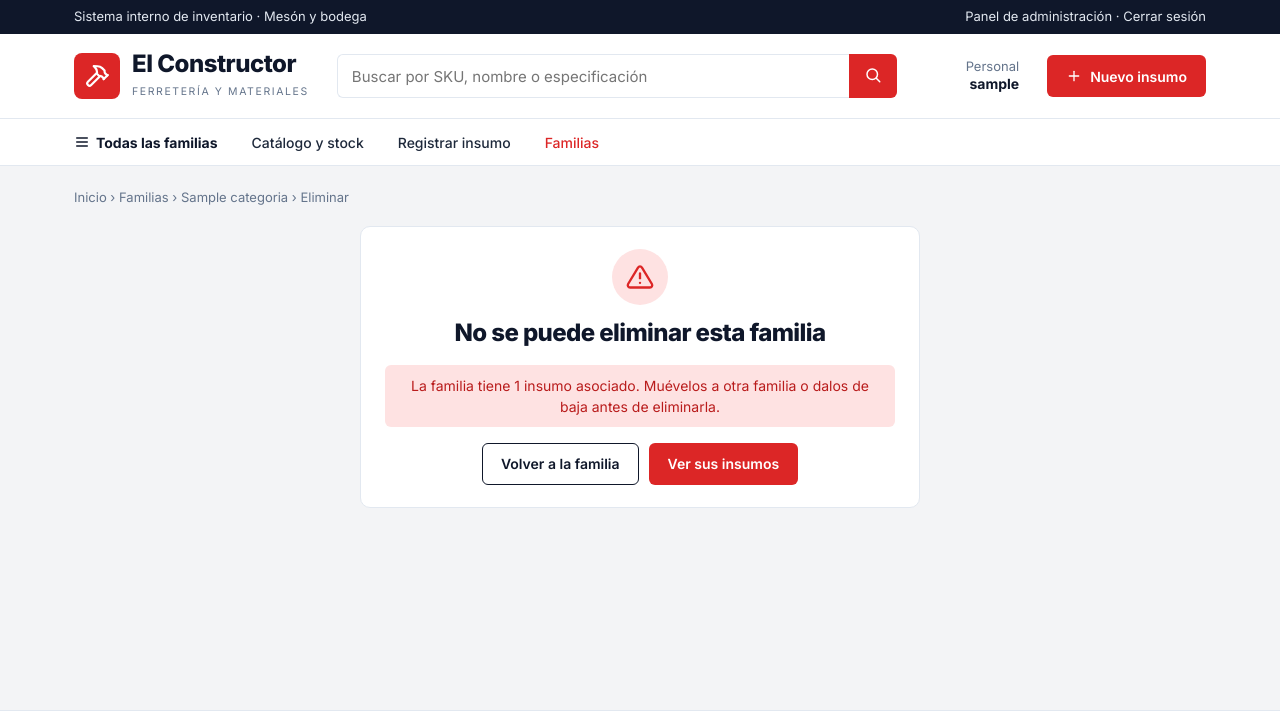
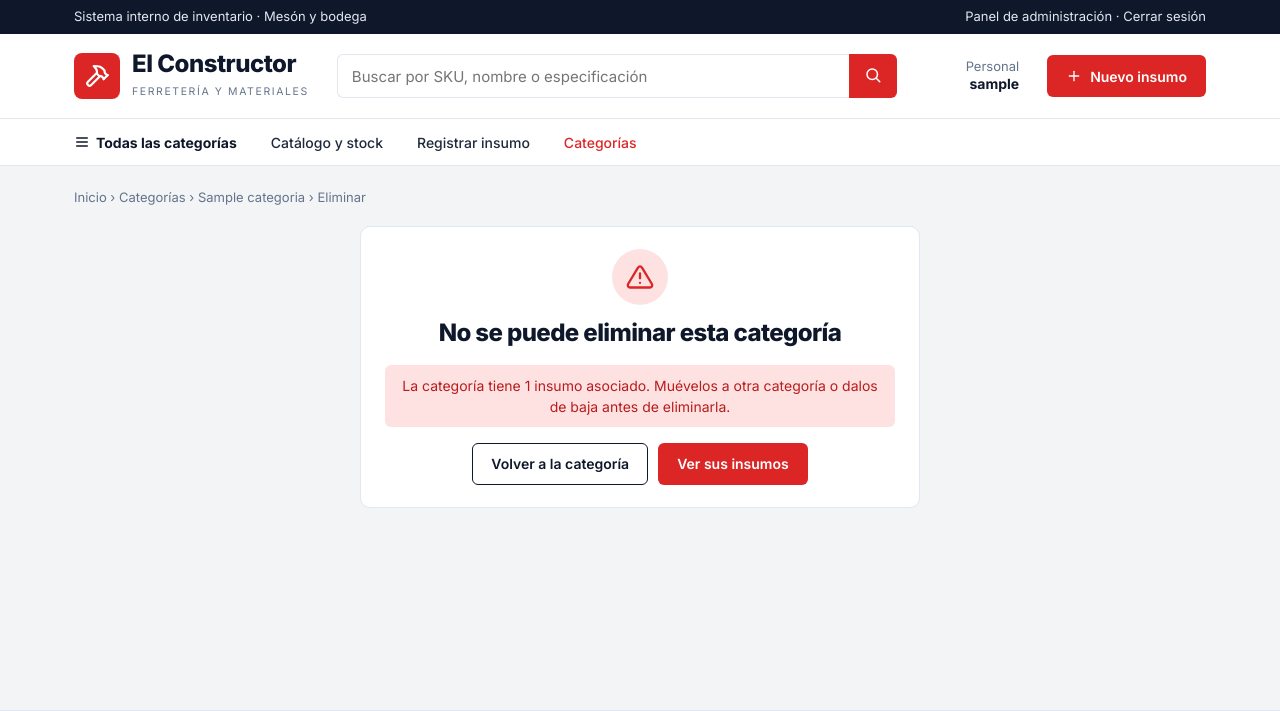
Before and after one commit to gbiggios/ferreteria-el-constructor, a Django app: page /categorias/1/eliminar/ in a window 1280 px wide. Shown: the top 711 px of the page. Run offline with Django 3.2, Linux system fonts and the light colour scheme; a user stored in the database is signed in; tables that the repository leaves empty hold one stand-in row (values such as "Sample post"); some libraries are stand-ins or nearby versions.

Commit message:
refactor: renombrar "Familia" a "Categoría" en la interfaz

```diff
--- a/apps/ferreteria/forms.py
+++ b/apps/ferreteria/forms.py
@@ -23,7 +23,7 @@ class ProductoForm(forms.ModelForm):
 
     def __init__(self, *args, **kwargs):
         super().__init__(*args, **kwargs)
-        self.fields['categoria'].empty_label = 'Seleccione una familia'
+        self.fields['categoria'].empty_label = 'Seleccione una categoría'
 
 
 class CategoriaForm(forms.ModelForm):
--- a/apps/ferreteria/static/ferreteria/css/el-constructor.css
+++ b/apps/ferreteria/static/ferreteria/css/el-constructor.css
@@ -68,8 +68,8 @@ main { flex: 1 0 auto; }
 .menu .contenedor { display: flex; gap: 34px; height: 46px; align-items: center; font-size: 14px; font-weight: 500; }
 .menu a { color: var(--texto); }
 .menu a:hover, .menu a.activo { color: var(--rojo); }
-.menu .menu-familias { font-weight: 700; color: var(--tinta); display: flex; align-items: center; gap: 6px; }
-.menu .menu-familias svg { width: 16px; height: 16px; }
+.menu .menu-categorias { font-weight: 700; color: var(--tinta); display: flex; align-items: center; gap: 6px; }
+.menu .menu-categorias svg { width: 16px; height: 16px; }
 
 /* Encabezado de página */
 .migas { font-size: 13px; color: var(--gris); margin: 22px 0 10px; }
@@ -97,12 +97,12 @@ main { flex: 1 0 auto; }
 .tono-naranjo { background: #ffedd5; color: var(--naranjo); }
 .tono-rojo { background: var(--rojo-suave); color: var(--rojo); }
 
-/* Pastillas de familia */
+/* Pastillas de categoría */
 .pastillas { display: flex; flex-wrap: wrap; gap: 8px; margin-bottom: 18px; }
 .pastilla { border: 1px solid var(--borde); background: var(--blanco); border-radius: 999px; padding: 6px 14px; font-size: 13px; font-weight: 500; }
 .pastilla:hover { border-color: var(--tinta); }
 .pastilla.activa { background: var(--tinta); color: var(--blanco); border-color: var(--tinta); }
-.etiqueta-familia { display: inline-block; background: #f1f5f9; border-radius: 999px; padding: 3px 10px; font-size: 12.5px; color: var(--texto); }
+.etiqueta-categoria { display: inline-block; background: #f1f5f9; border-radius: 999px; padding: 3px 10px; font-size: 12.5px; color: var(--texto); }
 
 /* Tabla */
 .tabla-cabecera { display: flex; justify-content: space-between; align-items: center; margin-bottom: 12px; }
--- a/apps/ferreteria/templates/ferreteria/category/category_confirm_delete.html
+++ b/apps/ferreteria/templates/ferreteria/category/category_confirm_delete.html
@@ -1,26 +1,26 @@
 {% extends 'ferreteria/fragments/base.html' %}
 
-{% block title %}Eliminar familia - El Constructor{% endblock %}
+{% block title %}Eliminar categoría - El Constructor{% endblock %}
 
 {% block main-content %}
-    <div class="migas"><a href="{% url 'ferreteria:home' %}">Inicio</a> › <a href="{% url 'ferreteria:category-list' %}">Familias</a> › <a href="{{ categoria.get_detail_url }}">{{ categoria.nombre }}</a> › Eliminar</div>
+    <div class="migas"><a href="{% url 'ferreteria:home' %}">Inicio</a> › <a href="{% url 'ferreteria:category-list' %}">Categorías</a> › <a href="{{ categoria.get_detail_url }}">{{ categoria.nombre }}</a> › Eliminar</div>
 
     <div class="tarjeta confirmacion" style="margin-top: 18px;">
         <span class="confirmacion-icono">{% include 'ferreteria/fragments/icono.html' with nombre='alerta' %}</span>
 
         {% if categoria.total_prod %}
-            {# on_delete=PROTECT: no se ofrece borrar una familia que todavía tiene insumos #}
-            <h1 class="titulo-pagina" style="font-size: 24px;">No se puede eliminar esta familia</h1>
+            {# on_delete=PROTECT: no se ofrece borrar una categoría que todavía tiene insumos #}
+            <h1 class="titulo-pagina" style="font-size: 24px;">No se puede eliminar esta categoría</h1>
             <div class="alerta" style="margin-top: 14px;">
-                {% if error %}{{ error }} {% endif %}La familia tiene {{ categoria.total_prod }} insumo{{ categoria.total_prod|pluralize }} asociado{{ categoria.total_prod|pluralize }}.
-                Muévelos a otra familia o dalos de baja antes de eliminarla.
+                {% if error %}{{ error }} {% endif %}La categoría tiene {{ categoria.total_prod }} insumo{{ categoria.total_prod|pluralize }} asociado{{ categoria.total_prod|pluralize }}.
+                Muévelos a otra categoría o dalos de baja antes de eliminarla.
             </div>
             <div style="display: flex; gap: 10px; justify-content: center;">
-                <a class="boton boton-borde" href="{{ categoria.get_detail_url }}">Volver a la familia</a>
+                <a class="boton boton-borde" href="{{ categoria.get_detail_url }}">Volver a la categoría</a>
                 <a class="boton boton-rojo" href="{% url 'ferreteria:home' %}?categoria={{ categoria.id }}">Ver sus insumos</a>
             </div>
         {% else %}
-            <h1 class="titulo-pagina" style="font-size: 24px;">¿Eliminar esta familia?</h1>
+            <h1 class="titulo-pagina" style="font-size: 24px;">¿Eliminar esta categoría?</h1>
             <p class="bajada" style="margin-bottom: 0;">No tiene insumos asociados. Esta acción no se puede deshacer.</p>
 
             <div class="resumen">
--- a/apps/ferreteria/templates/ferreteria/category/category_form.html
+++ b/apps/ferreteria/templates/ferreteria/category/category_form.html
@@ -4,8 +4,8 @@
 {% block title %}Editar {{ categoria.nombre }} - El Constructor{% endblock %}
 
 {% block main-content %}
-    <div class="migas"><a href="{% url 'ferreteria:home' %}">Inicio</a> › <a href="{% url 'ferreteria:category-list' %}">Familias</a> › <a href="{{ categoria.get_detail_url }}">{{ categoria.nombre }}</a> › Editar</div>
-    <h1 class="titulo-pagina">Editar familia</h1>
+    <div class="migas"><a href="{% url 'ferreteria:home' %}">Inicio</a> › <a href="{% url 'ferreteria:category-list' %}">Categorías</a> › <a href="{{ categoria.get_detail_url }}">{{ categoria.nombre }}</a> › Editar</div>
+    <h1 class="titulo-pagina">Editar categoría</h1>
     <p class="bajada">Corrige el nombre o la descripción. Los insumos asociados se mantienen.</p>
 
     <div class="tarjeta" style="max-width: 560px;">
@@ -23,7 +23,7 @@
             </div>
             <div class="pie-formulario">
                 <a class="boton boton-suave" href="{{ categoria.get_detail_url }}">Cancelar</a>
-                <button class="boton boton-rojo" type="submit">Guardar familia</button>
+                <button class="boton boton-rojo" type="submit">Guardar categoría</button>
             </div>
         </form>
     </div>
--- a/apps/ferreteria/templates/ferreteria/confirm_delete.html
+++ b/apps/ferreteria/templates/ferreteria/confirm_delete.html
@@ -14,7 +14,7 @@
         <div class="resumen">
             <div><span>SKU</span><strong>{{ producto.codigo }}</strong></div>
             <div><span>Nombre</span><strong>{{ producto.nombre }}</strong></div>
-            <div><span>Familia</span><strong>{{ producto.categoria.nombre }}</strong></div>
+            <div><span>Categoría</span><strong>{{ producto.categoria.nombre }}</strong></div>
             <div><span>Stock actual</span><strong>{{ producto.stock }} {{ producto.unidad_medida }}</strong></div>
             <div><span>Precio</span><strong>{{ producto.precio|clp }}</strong></div>
         </div>
--- a/apps/ferreteria/templates/ferreteria/detail.html
+++ b/apps/ferreteria/templates/ferreteria/detail.html
@@ -11,7 +11,7 @@
     <div class="columnas-7-5">
         <div class="tarjeta">
             {% if producto.imagen %}<img class="foto-producto" src="{{ producto.imagen.url }}" alt="{{ producto.nombre }}">{% endif %}
-            <span class="etiqueta-familia">{{ producto.categoria.nombre }}</span>
+            <span class="etiqueta-categoria">{{ producto.categoria.nombre }}</span>
             <div class="ficha-datos">
                 <div><div class="dato-etiqueta">Ubicación en bodega</div><div class="dato-valor">{{ producto.ubicacion_bodega }}</div></div>
                 <div><div class="dato-etiqueta">Venta</div><div class="dato-valor">{% if producto.disponible %}Habilitado para mesón{% else %}Deshabilitado{% endif %}</div></div>
--- a/apps/ferreteria/templates/ferreteria/fragments/base.html
+++ b/apps/ferreteria/templates/ferreteria/fragments/base.html
@@ -6,7 +6,7 @@
     <title>{% block title %}El Constructor - Inventario{% endblock %}</title>
     <link rel="preconnect" href="https://fonts.googleapis.com">
     <link href="https://fonts.googleapis.com/css2?family=Inter:wght@400;500;600;700;800&display=swap" rel="stylesheet">
-    <link rel="stylesheet" href="{% static 'ferreteria/css/el-constructor.css' %}?v=2">
+    <link rel="stylesheet" href="{% static 'ferreteria/css/el-constructor.css' %}?v=3">
 </head>
 <body>
     <div class="barra-top">
@@ -43,11 +43,11 @@
     {% if request.user.is_authenticated %}
         <nav class="menu">
             <div class="contenedor">
-                <a class="menu-familias" href="{% url 'ferreteria:category-list' %}">{% include 'ferreteria/fragments/icono.html' with nombre='menu' %}Todas las familias</a>
+                <a class="menu-categorias" href="{% url 'ferreteria:category-list' %}">{% include 'ferreteria/fragments/icono.html' with nombre='menu' %}Todas las categorías</a>
                 {% with url=request.resolver_match.url_name %}
                     <a href="{% url 'ferreteria:home' %}" class="{% if url == 'home' %}activo{% endif %}">Catálogo y stock</a>
                     <a href="{% url 'ferreteria:producto-create' %}" class="{% if url == 'producto-create' %}activo{% endif %}">Registrar insumo</a>
-                    <a href="{% url 'ferreteria:category-list' %}" class="{% if 'category' in url %}activo{% endif %}">Familias</a>
+                    <a href="{% url 'ferreteria:category-list' %}" class="{% if 'category' in url %}activo{% endif %}">Categorías</a>
                 {% endwith %}
             </div>
         </nav>
--- a/apps/ferreteria/templates/ferreteria/index.html
+++ b/apps/ferreteria/templates/ferreteria/index.html
@@ -24,7 +24,7 @@
     </div>
 
     <div class="pastillas">
-        <a class="pastilla {% if not categoria_seleccionada %}activa{% endif %}" href="{% url 'ferreteria:home' %}{% if query %}?q={{ query|urlencode }}{% endif %}">Todas las familias</a>
+        <a class="pastilla {% if not categoria_seleccionada %}activa{% endif %}" href="{% url 'ferreteria:home' %}{% if query %}?q={{ query|urlencode }}{% endif %}">Todas las categorías</a>
         {% for cat in categorias %}
             <a class="pastilla {% if categoria_seleccionada == cat.id %}activa{% endif %}"
                href="?categoria={{ cat.id }}{% if query %}&q={{ query|urlencode }}{% endif %}">{{ cat.nombre }} ({{ cat.total_prod }})</a>
@@ -53,7 +53,7 @@
                     <thead>
                         <tr>
                             <th>Producto</th>
-                            <th>Familia</th>
+                            <th>Categoría</th>
                             <th>Ubicación</th>
                             <th class="num">Precio</th>
                             <th>Disponibilidad</th>
@@ -72,7 +72,7 @@
                                         </div>
                                     </div>
                                 </td>
-                                <td><span class="etiqueta-familia">{{ p.categoria.nombre }}</span></td>
+                                <td><span class="etiqueta-categoria">{{ p.categoria.nombre }}</span></td>
                                 <td class="producto-meta">{{ p.ubicacion_bodega }}</td>
                                 <td class="num"><strong>{{ p.precio|clp }}</strong></td>
                                 <td>
--- a/apps/ferreteria/templates/ferreteria/login.html
+++ b/apps/ferreteria/templates/ferreteria/login.html
@@ -48,7 +48,7 @@
             </div>
             <div class="ventaja">
                 <span class="ventaja-icono">{% include 'ferreteria/fragments/icono.html' with nombre='etiqueta' %}</span>
-                <div><strong>Familias de productos</strong><span>Organiza el catálogo por familia para encontrar cada insumo en el mesón.</span></div>
+                <div><strong>Categorías de productos</strong><span>Organiza el catálogo por categoría para encontrar cada insumo en el mesón.</span></div>
             </div>
         </div>
     </div>
--- a/apps/ferreteria/views.py
+++ b/apps/ferreteria/views.py
@@ -80,7 +80,7 @@ def producto_create(request):
     return render(request, 'ferreteria/form.html', {
         'form': form,
         'titulo': 'Registrar insumo',
-        'subtitulo': 'Ingresa el SKU, la familia, el precio y el stock inicial del producto.'
+        'subtitulo': 'Ingresa el SKU, la categoría, el precio y el stock inicial del producto.'
     })
 
 
@@ -152,8 +152,8 @@ def categoria_delete(request, pk):
             categoria.delete()
             return redirect('ferreteria:category-list')
         except ProtectedError:
-            # on_delete=PROTECT: una familia con insumos no se puede borrar
-            error = 'No se puede eliminar: la familia todavía tiene insumos asociados.'
+            # on_delete=PROTECT: una categoría con insumos no se puede borrar
+            error = 'No se puede eliminar: la categoría todavía tiene insumos asociados.'
     return render(request, 'ferreteria/category/category_confirm_delete.html', {
         'categoria': categoria,
         'error': error,
```
Also changed, not shown: apps/ferreteria/templates/ferreteria/category/category_detail.html (+5 -5 lines), apps/ferreteria/templates/ferreteria/category/category_list.html (+10 -10 lines).
